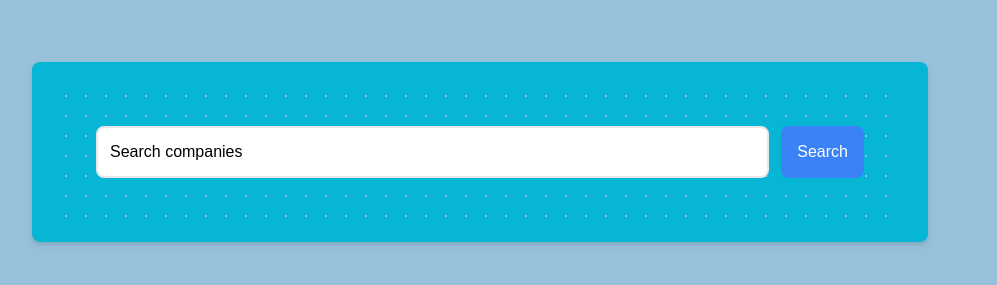
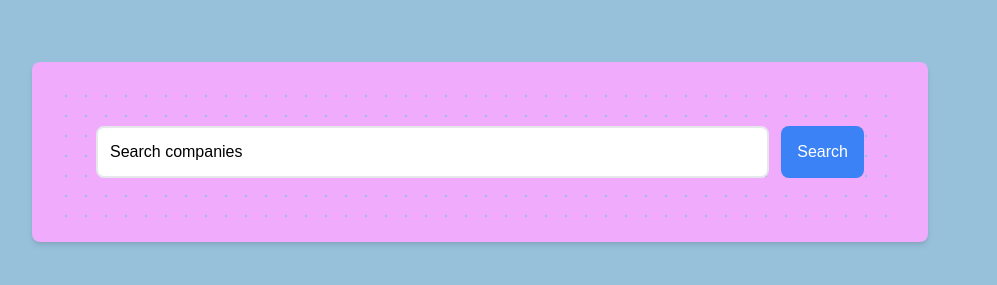
Before and after one commit to Janella-codes/princess_stock, a React (Create React App) app: page /search in a window 1280 px wide. Shown: the part 182-467 px from the top of the page, without its empty margins (160-1157 px from the left). Built offline with nearby package versions, Linux system fonts and the light colour scheme; no server answers; sample sign-in values are in the browser's storage.

Commit message:
style tweaking

```diff
--- a/src/Components/Search/Search.tsx
+++ b/src/Components/Search/Search.tsx
@@ -31,7 +31,7 @@ const Search: React.FC<Props> = ({ search, handleSearchChange, onSearchSubmit }:
 
   return (
     <>
-      <section className="max-w-4xl mx-auto bg-customCyan dark:bg-gray-900 rounded-lg shadow-md mt-10 mb-10">
+      <section className="max-w-4xl mx-auto bg-fuchsia-300 dark:bg-gray-900 rounded-lg shadow-md mt-10 mb-10">
         <div className="max-w-4xl mx-auto p-6 space-y-6">
           <form
             className="form relative flex w-full p-10 rounded-lg md:flex-row md:space-y-0 md:space-x-3"
```
